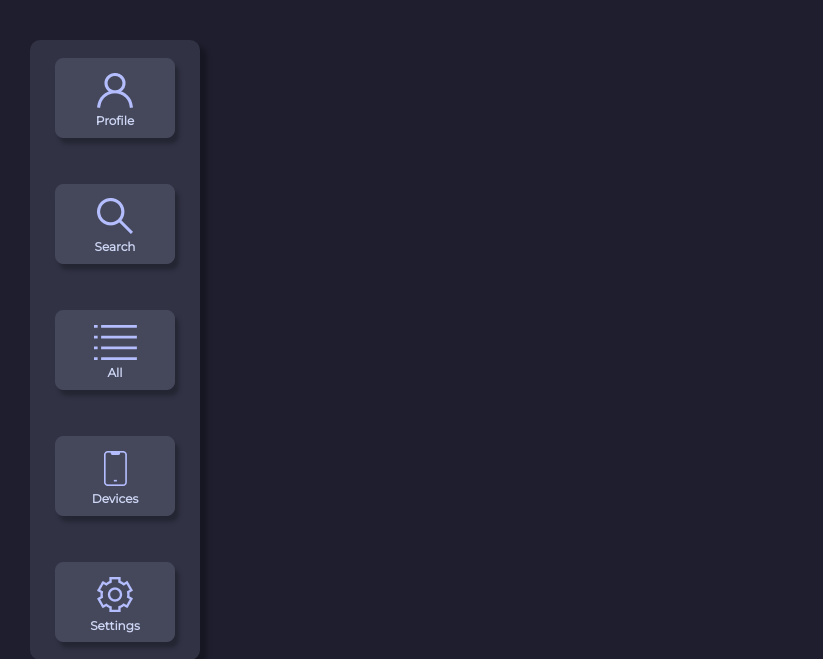
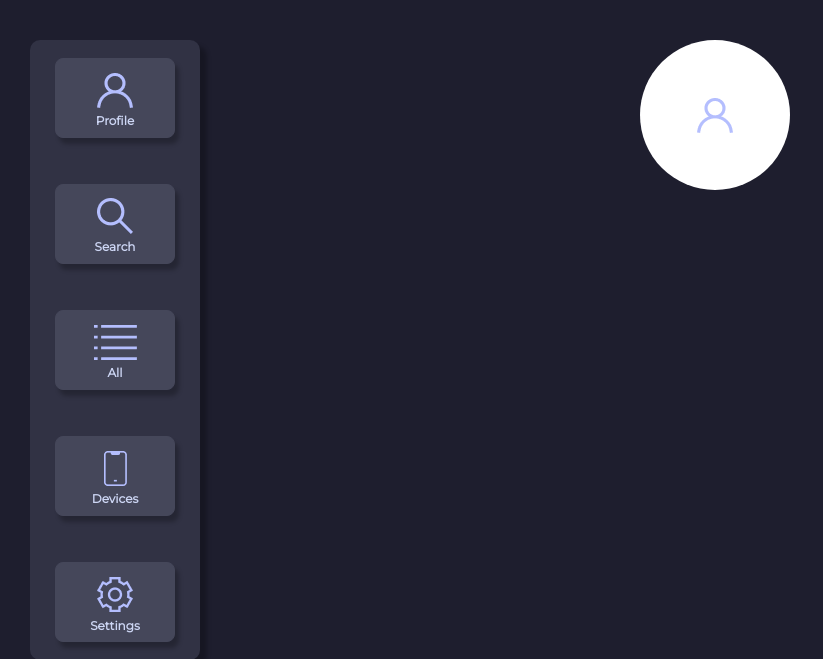
Before and after one commit to XtremeTHN/AutomatedDeviceFlash, a Python web app: template templates/index.html in a window 1280 px wide. Shown: the top 659 px of the page, without its empty margins (0-823 px from the left). Run offline with Jinja, Linux system fonts and the light colour scheme; the template is opened without the code that fills it, so the values that code supplies are empty.

Commit message:
No new functionality added

```diff
--- a/styles/style.css
+++ b/styles/style.css
@@ -62,15 +62,15 @@ body {
 }
 
 .profile-grid {
-    display: none;
+    /* display: none; */
+    position: absolute;
+    left: 50%;
+    top: 5%;
 }
 
 .profile-photo {
     width: 150px;
     height: 150px;
-    position: fixed;
-    left: 660px;
-    top: 40px;
     background-color: #fff; /* Color de fondo predeterminado antes de obtener el color predominante */
     border-radius: 50%;
     overflow: hidden;
--- a/templates/index.html
+++ b/templates/index.html
@@ -45,9 +45,15 @@
         var profile_btt = document.getElementById("profile_btt");
 
         profile_btt.addEventListener("click", function() {
-            var profile_grid = document.getElementById("profile_page");
+            var profile_grid = document.getElementById("profile_page")
+
+            var screenWidth = window.innerWidth
+            var screenHeight = window.innerHeight
+            var middleX = screenWidth / 2
+            var middleY = screenHeight / 2
+
             console.log("Showed profile grid")
-            profile_grid.style.display = "flex";
+            profile_grid.style.display = "flex"
         })
     </script>
 </body>
```
